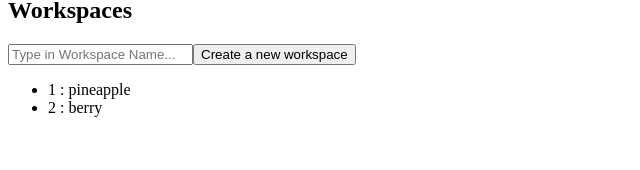
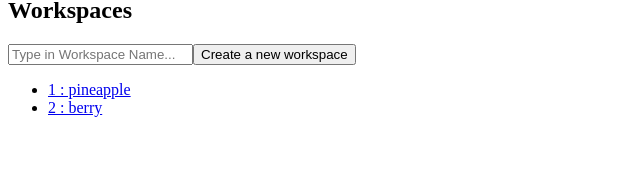
Before and after one commit to Hatem902/trello-mvp, a Nuxt app: page / in a window 1280 px wide. Shown: the part 130-300 px from the top of the page, without its empty margins (0-640 px from the left). Built offline with nearby package versions, Linux system fonts and the light colour scheme.

Commit message:
feature: workspace dynamic routes

```diff
--- a/pages/index.vue
+++ b/pages/index.vue
@@ -29,7 +29,11 @@ const createWorkspace = () => {
    <input type="text" v-model="newWorkspaceName" placeholder="Type in Workspace Name...">
    <button type="submit">Create a new workspace</button>
    <ul>
-    <li v-for="workspace in workspaceList" :key="workspace.id">{{workspace.id}} : {{workspace.name}}</li>
+
+    <li v-for="workspace in workspaceList" :key="workspace.id">
+     <nuxt-link :to=" `/workspace/${workspace.id}`">{{ workspace.id }} : {{workspace.name}}</nuxt-link>
+    </li>
+
    </ul>
   </form>
  </div>
--- /dev/null
+++ b/pages/workspace/[id].vue
@@ -0,0 +1,10 @@
+<script setup>
+const idParam = useRoute().params.id
+
+</script>
+
+<template>
+ <div>
+<h1>{{idParam}}</h1>
+ </div>
+</template>
```
